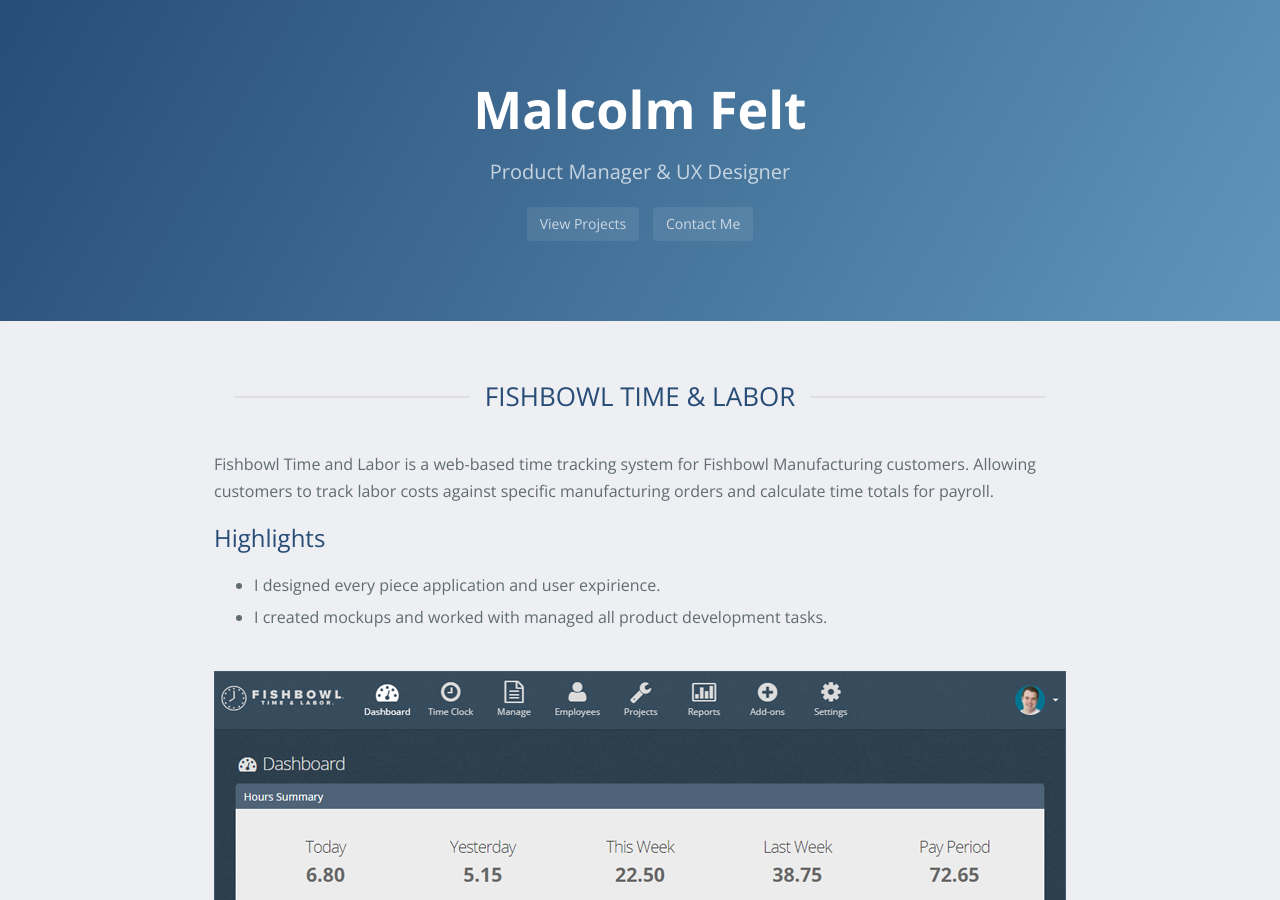
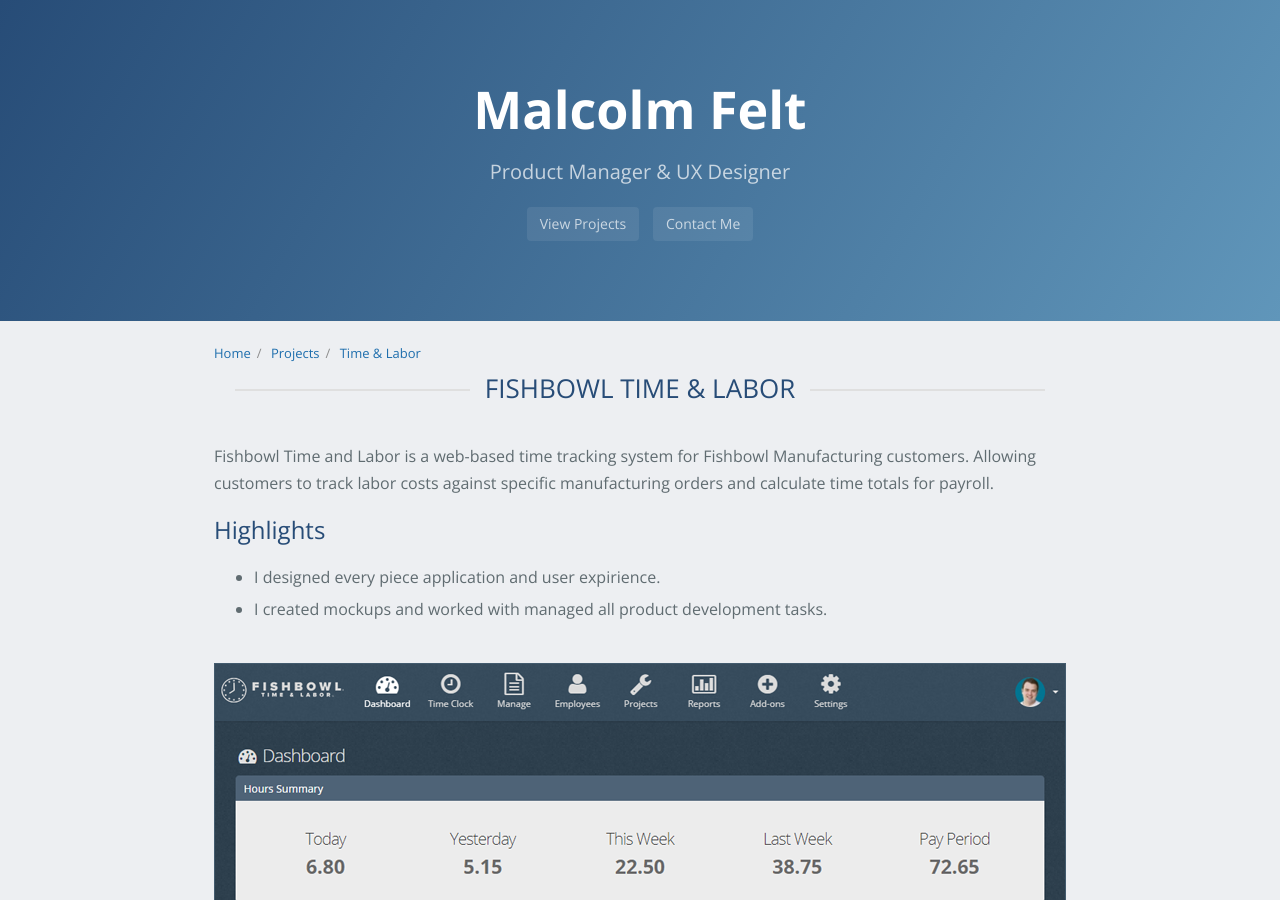
Before and after one commit to mfelt/mfelt.github.io, a Jekyll site: the page built from workforce.md, in a window 1280 px wide and 900 px high. Built offline with Jekyll 4.4.1, drawn with Linux system fonts in a browser that asks for light colours; nearby versions of some CDN libraries; our own code applies the rules of GitHub Pages for plain Markdown files.

Commit message:
Update workforce.md

```diff
--- a/workforce.md
+++ b/workforce.md
@@ -1,3 +1,9 @@
+<ol class="breadcrumbs" style="margin-bottom: -30px!important;">
+  <li><a href="/"><span>Home</span></a></li>
+  <li><a href="/#projects"><span>Projects</span></a></li>
+  <li><a href="/workforce/"><span>Time &amp; Labor</span></a></li>
+</ol>
+
 {% include h2 text="Fishbowl Time & Labor" %}
 
 Fishbowl Time and Labor is a web-based time tracking system for Fishbowl Manufacturing customers. Allowing customers to track labor costs against specific manufacturing orders and calculate time totals for payroll.
```
